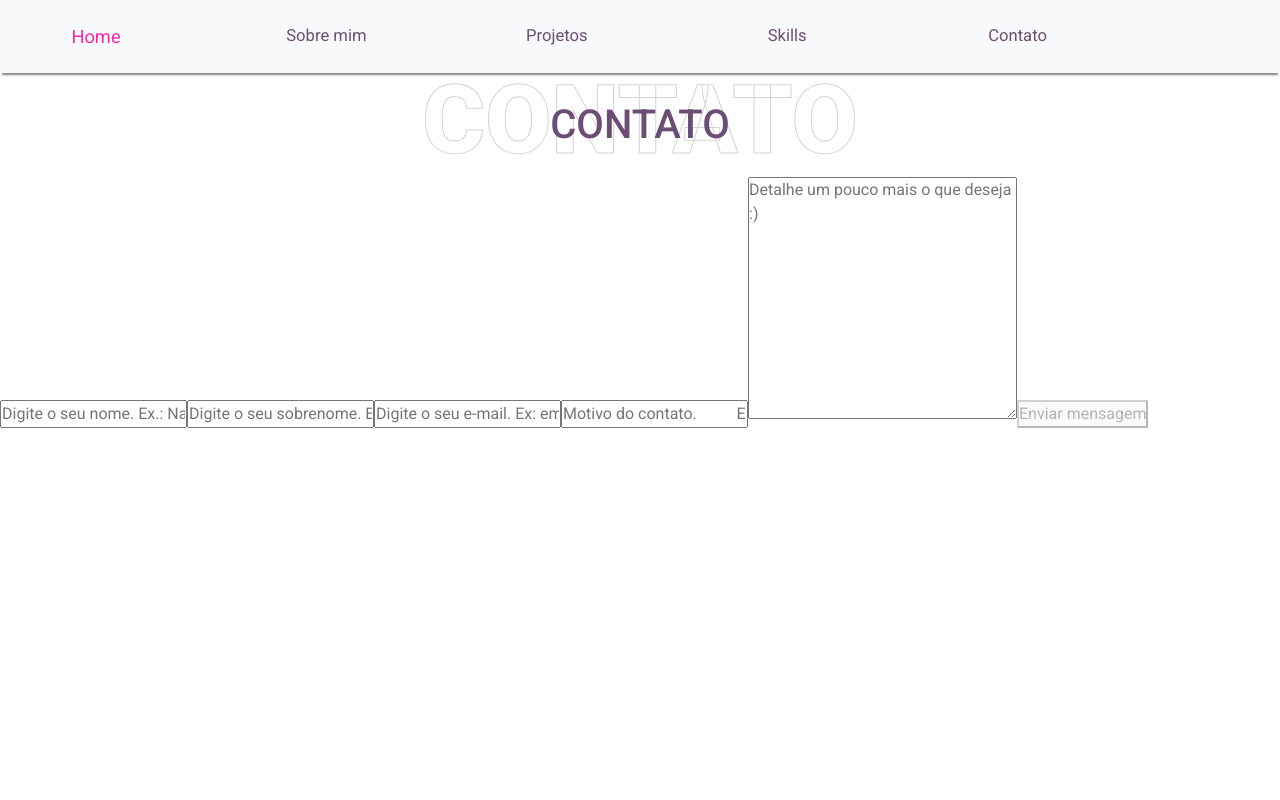
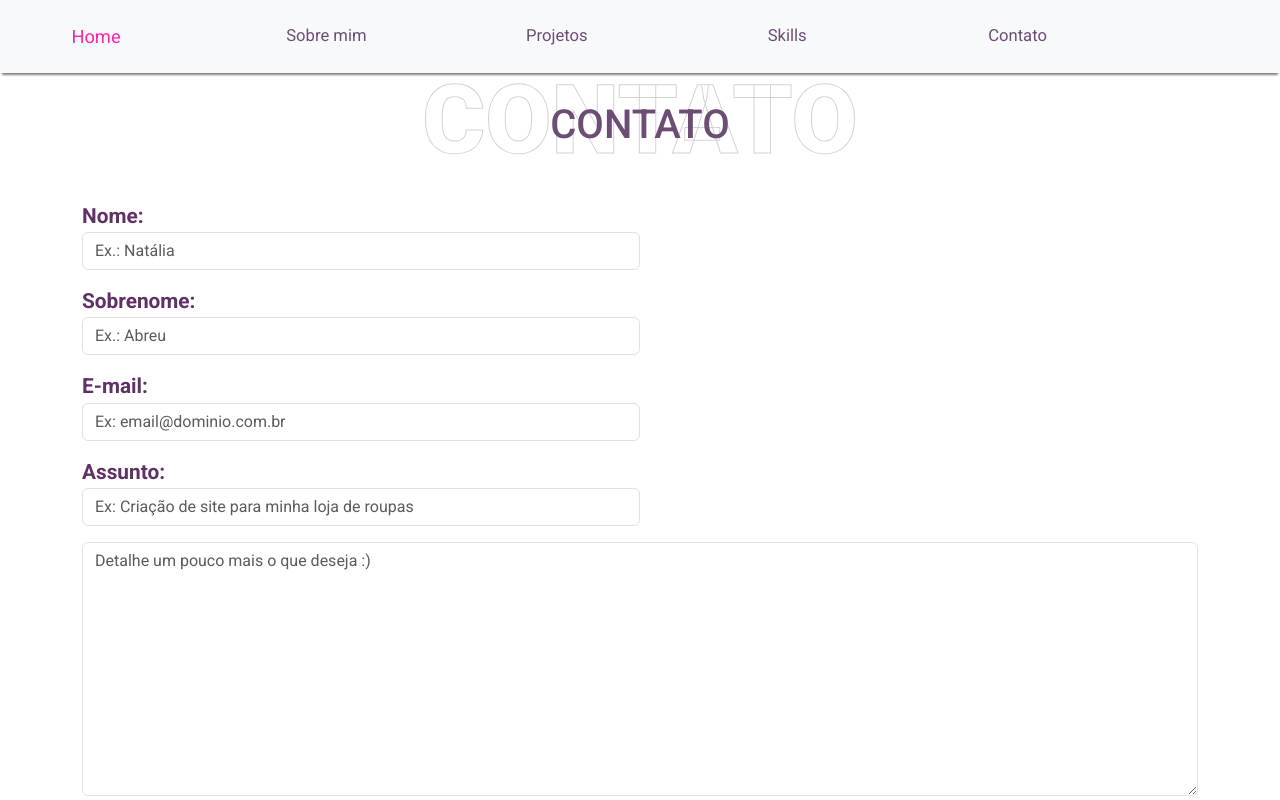
Before and after one commit to raisamrs/raisamrs.github.io, a React (Vite) app: page /contato in a window 1280 px wide. Built offline with nearby package versions, Linux system fonts and the light colour scheme.

Commit message:
style: estilização da página de contatos

```diff
--- a/src/pages/Contact/Contact.module.css
+++ b/src/pages/Contact/Contact.module.css
@@ -0,0 +1,13 @@
+:root {
+  --purple: #6c4e75;
+  --pink: #ff25af;
+  --light-grey: #dee2e6;
+	--grey: #808080;
+	--lime-green:#b3f12c;
+}
+
+label {
+  color: var(--dark-purple);
+  font-size: 1.3rem;
+  font-weight: 700;
+}
--- a/src/pages/Contact/Contact.tsx
+++ b/src/pages/Contact/Contact.tsx
@@ -1,6 +1,13 @@
 import { useForm } from '../../helpers/formHandlers';
-import { titleBgClasses, titleFgClasses,
-  titleContainerClasses } from '../../classesNamesApp';
+import {
+  titleBgClasses, titleFgClasses,
+  titleContainerClasses,
+} from '../../classesNamesApp';
+import {
+  nameClasses, lastNameClasses, emailClasses, subjectClasses,
+  messageClasses, btnClasses, containerFormClasses, formRowClasses, formGroupClasses,
+  formGroupCol12Classes,
+} from './classesNamesContact';
 
 function Contact() {
   const {
@@ -25,6 +32,7 @@ function Contact() {
         <h1 className={ titleBgClasses }>Contato</h1>
         <h2 className={ titleFgClasses }>Contato</h2>
       </div>
+      <div className={ containerFormClasses }>
         <form
           action="https://api.staticforms.xyz/submit"
           method="post"
@@ -34,54 +42,82 @@ function Contact() {
             name="accessKey"
             value="f8c9cf7e-92f7-4290-af2a-5e6ba8c61ff6"
           />
-
+          <div className={ formRowClasses }>
+            <div className={ formGroupClasses }>
+              <label htmlFor="name">Nome:</label>
               <input
                 id="name"
+                className={ nameClasses }
                 type="text"
                 name="name"
-          placeholder="Digite o seu nome. Ex.: Natália"
+                placeholder="Ex.: Natália"
                 value={ name }
                 onChange={ handleNameChange }
                 required
                 min="5"
                 max="60"
               />
+            </div>
+          </div>
+          <div className={ formRowClasses }>
+            <div className={ formGroupClasses }>
+              <label htmlFor="last-name">Sobrenome:</label>
               <input
                 id="last-name"
+                className={ lastNameClasses }
                 type="text"
                 name="last-name"
-          placeholder="Digite o seu sobrenome. Ex.: Abreu"
+                placeholder="Ex.: Abreu"
                 value={ lastName }
                 onChange={ handleLastNameChange }
                 required
                 min="5"
                 max="60"
               />
+            </div>
+          </div>
+
           {nameError && <p>{nameError}</p>}
+          {lastNameError && <p>{lastNameError}</p>}
 
-        {lastNameError && <p>{lastNameError}</p>}
+          <div className={ formRowClasses }>
+            <div className={ formGroupClasses }>
+              <label htmlFor="email">E-mail:</label>
               <input
                 id="email"
+                className={ emailClasses }
                 type="text"
                 name="email"
-          placeholder="Digite o seu e-mail. Ex: email@dominio.com.br"
+                placeholder="Ex: email@dominio.com.br"
                 value={ email }
                 onChange={ handleEmailChange }
                 required
                 max="70"
               />
+            </div>
+          </div>
           {emailError && <p>{emailError}</p>}
+
+          <div className={ formRowClasses }>
+            <div className={ formGroupClasses }>
+              <label htmlFor="subject">Assunto:</label>
               <input
+                className={ subjectClasses }
                 type="text"
                 name="subject"
-          placeholder="Motivo do contato.
-          Ex: Criação de site para minha loja de roupas"
+                placeholder="Ex: Criação de site para minha loja de roupas"
                 value={ subject }
                 onChange={ handleSubjectChange }
                 required
                 max="1000"
               />
+            </div>
+          </div>
+
+          <div className={ formRowClasses }>
+            <div className={ formGroupCol12Classes } />
             <textarea
+              className={ messageClasses }
               name="message"
               cols={ 30 }
               rows={ 10 }
@@ -90,14 +126,21 @@ function Contact() {
               onChange={ handleMessageChange }
               required
             />
+          </div>
+          <div className={ formRowClasses }>
+            <div className={ formGroupCol12Classes }>
               <button
+                className={ btnClasses }
                 disabled={ btnDisabled }
                 type="submit"
               >
                 Enviar mensagem
               </button>
+            </div>
+          </div>
           <input type="hidden" name="redirectTo" value="http://localhost:5173/sent-message" />
         </form>
+      </div>
     </div>
   );
 }
--- /dev/null
+++ b/src/pages/Contact/classesNamesContact.ts
@@ -0,0 +1,60 @@
+import classNames from 'classnames';
+import styles from './Contact.module.css';
+
+const formControl = 'form-control';
+const formRow = 'form-row';
+export const containerFormClasses = classNames(
+  'container',
+  'mt-4',
+);
+
+export const nameClasses = classNames(
+  styles.label,
+  formRow,
+  formControl,
+);
+
+export const formRowClasses = classNames(
+  formRow,
+);
+
+export const lastNameClasses = classNames(
+  formRow,
+  formControl,
+
+);
+
+export const emailClasses = classNames(
+  formRow,
+  formControl,
+
+);
+
+export const subjectClasses = classNames(
+  formRow,
+  formControl,
+
+);
+
+export const messageClasses = classNames(
+  formRow,
+  formControl,
+
+);
+
+export const btnClasses = classNames(
+  'btn',
+  'btn-success',
+);
+
+export const formGroupClasses = classNames(
+  'form-group',
+  'col-6',
+  'my-3',
+);
+
+export const formGroupCol12Classes = classNames(
+  'form-group',
+  'col-12',
+  'my-3',
+);
```
Also changed, not shown: src/assets/pixelsArt.png, src/assets/tryberCalendar.png. Lines whose indentation alone changed are shown as unchanged.
